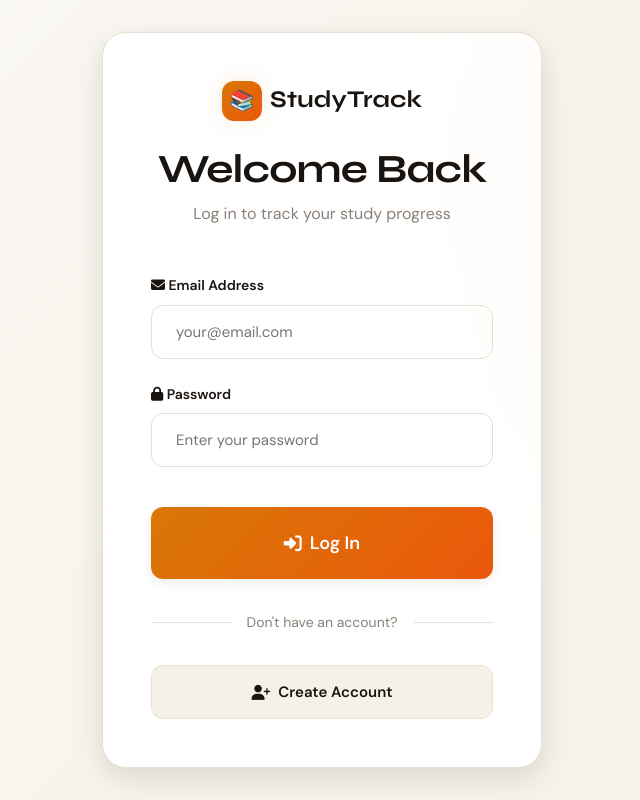
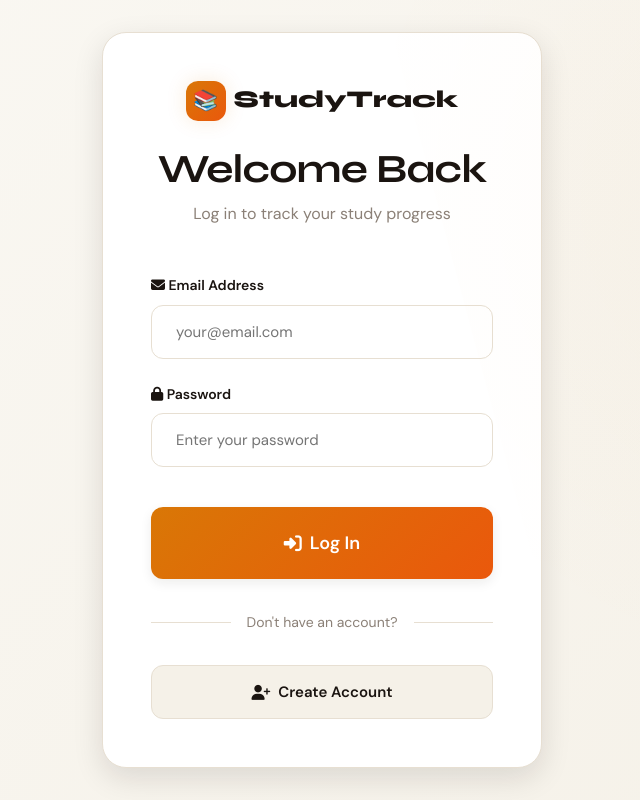
Before and after one commit to Mulani-Sahil/study-tracker, a website: page frontend/index.html in a window 1280 px wide. Shown: the whole page, without its empty margins (318-958 px from the left). Drawn offline with Linux system fonts and the light colour scheme.

Commit message:
Update styles.css

```diff
--- a/frontend/css/styles.css
+++ b/frontend/css/styles.css
@@ -217,7 +217,7 @@ a:hover {
   gap: var(--space-sm);
   margin-bottom: var(--space-2xl);
   font-family: var(--font-display);
-  font-weight: 650;
+  font-weight: 800;
   font-size: 1.5rem;
   color: var(--text-primary);
 }
```
